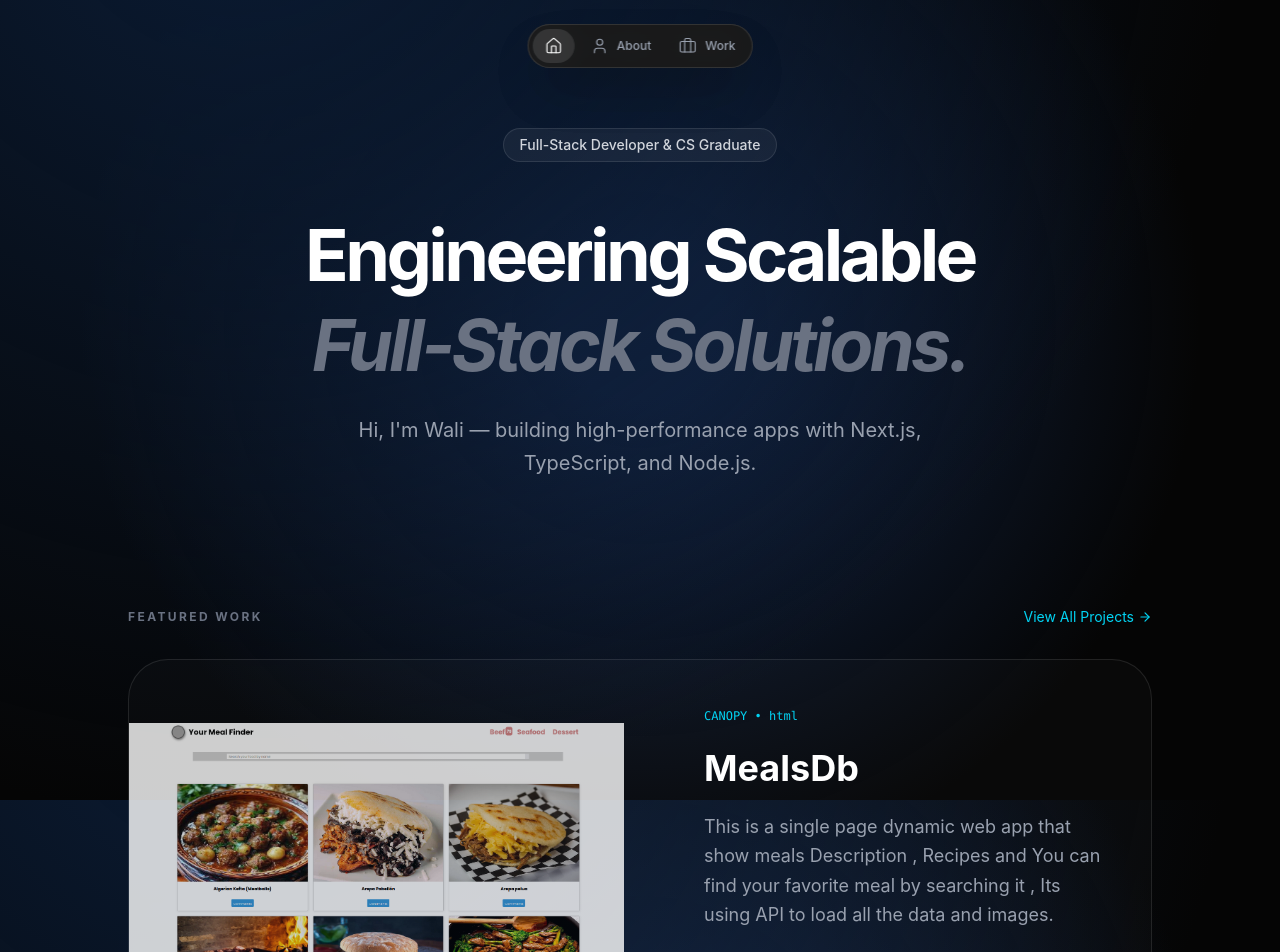
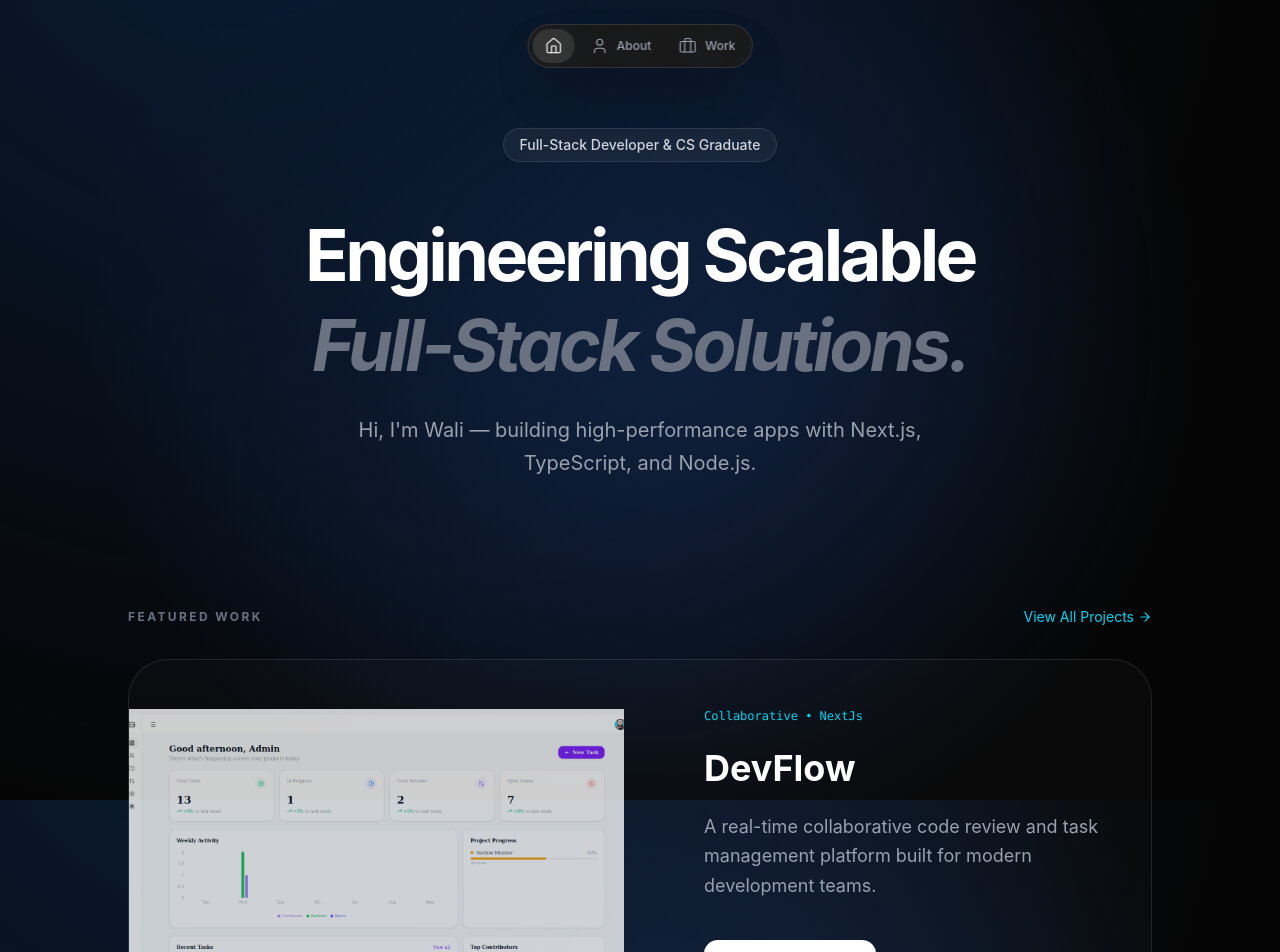
Before and after one commit to Itswali/wali-portfolio, a React (Vite) app: page / in a window 1280 px wide. Shown: the top 952 px of the page. Built offline with nearby package versions, Linux system fonts and the light colour scheme.

Commit message:
update projects

```diff
--- a/src/data/projects.ts
+++ b/src/data/projects.ts
@@ -1,8 +1,8 @@
 import mealsDB from "../assets/mealsdb.png";
-import GlobalS from "../assets/global-summit.png";
 import gpt3 from "../assets/gpt3.png";
 import bookhive from "../assets/Bookhive.png";
-
+import jobtracker from "../assets/job-tracker.png";
+import devflow from "../assets/devflow.png";
 export interface Project {
   id: string;
   image: string;
@@ -17,23 +17,23 @@ export interface Project {
 export const projects: Project[] = [
   {
     id: '1',
-    image: GlobalS,
+    image: devflow,
+    title: 'DevFlow',
+    infoProject: ['Collaborative', 'Full Stack Development', '2026'],
+    description: 'A real-time collaborative code review and task management platform built for modern development teams. ',
+    technologies: ['NextJs', 'TailwindCss', 'Mongoose'],
+    linkLiveVersion: 'https://dev-flow-fawn.vercel.app/',
+    linkSource: 'https://github.com/Itswali/DevFlow',
+  },
+  {
+    id: '2',
+    image: jobtracker,
     title: 'Job-Tracker',
     infoProject: ['Job Tracker', 'Full Stack Dev', '2026'],
     description: 'Job Tracker is a high-performance, full-stack Kanban application designed to centralize and simplify the job search experience. Built with the Next.js 15 App Router and TypeScript, it transforms the often overwhelming process of career hunting into a structured, visual workflow.',
     technologies: ['NEXTJS', 'Tailwind CSS', 'TypeScript'],
     linkLiveVersion: 'https://job-tracker-9cry.vercel.app/',
     linkSource: 'https://github.com/Itswali/Job-Tracker',
-  },
-    {
-    id: '2',
-    image: mealsDB,
-    title: 'MealsDb',
-    infoProject: ['CANOPY', 'Full Stack Dev', '2022'],
-    description: 'This is a single page dynamic web app that show meals Description , Recipes and You can find your favorite meal by searching it , Its using API to load all the data and images.',
-    technologies: ['html', 'css', 'javaScript'],
-    linkLiveVersion: 'https://itswali.github.io/MealsDB/',
-    linkSource: 'https://github.com/Itswali/MealsDB/',
   },
   {
     id: '3',
@@ -45,15 +45,15 @@ export const projects: Project[] = [
     linkLiveVersion: 'https://book-hives.netlify.app/',
     linkSource: 'https://github.com/Itswali/BOOK-HIVE',
   },
-  {
+    {
     id: '4',
-    image: gpt3,
-    title: 'gpt3',
-    infoProject: ['CANOPY', 'Front End Development', '2022'],
-    description: 'This is a single page dynamic web app that display the deatils of what GPT3 is and its information with appealing design.',
-    technologies: ['html', 'Scss', 'React'],
-    linkLiveVersion: 'https://gpt-3-z9vl.onrender.com/',
-    linkSource: 'https://github.com/Itswali/GPT3/',
+    image: mealsDB,
+    title: 'MealsDb',
+    infoProject: ['CANOPY', 'Full Stack Dev', '2022'],
+    description: 'This is a single page dynamic web app that show meals Description , Recipes and You can find your favorite meal by searching it , Its using API to load all the data and images.',
+    technologies: ['html', 'css', 'javaScript'],
+    linkLiveVersion: 'https://itswali.github.io/MealsDB/',
+    linkSource: 'https://github.com/Itswali/MealsDB/',
   },
   {
     id: '5',
@@ -66,4 +66,5 @@ export const projects: Project[] = [
     linkSource: 'https://github.com/Itswali/GPT3/',
   },
 
+
 ];
--- a/src/pages/Home.tsx
+++ b/src/pages/Home.tsx
@@ -4,7 +4,7 @@ import { Mail, ArrowRight, ExternalLink } from "lucide-react";
 import { Link } from "react-router-dom";
 
 export default function Home() {
-  const featuredProject = projects[1];
+  const featuredProject = projects[0];
 
   return (
     <div className="min-h-screen w-full text-white selection:bg-cyan-500/30 m-0 p-0 overflow-x-hidden">
```
Also changed, not shown: src/assets/devflow.png (added), src/assets/job-tracker.png (added).
